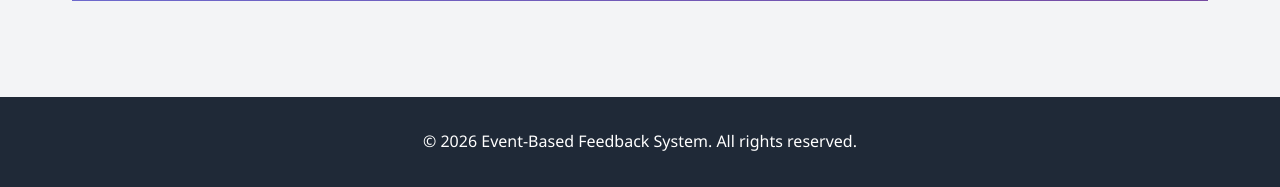
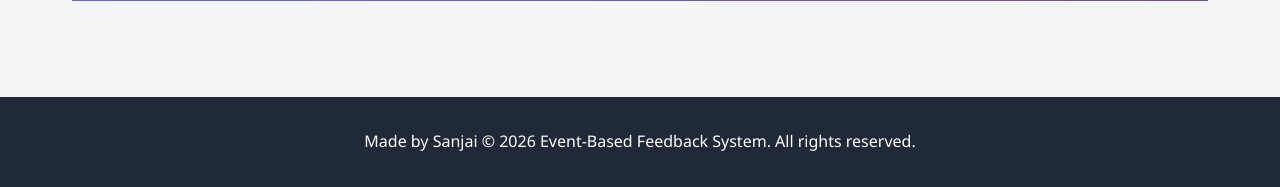
Before and after one commit to sanjai570/feedback_manager, a Django app: page /password-reset/ in a window 1280 px wide. Shown: the part 847-1034 px from the top of the page. Run offline with Django 4.2, Linux system fonts and the light colour scheme; some web fonts are replaced.

Commit message:
Update footer text to 'Made by Sanjai'

```diff
--- a/Downloads/project/templates/base.html
+++ b/Downloads/project/templates/base.html
@@ -83,7 +83,7 @@
     </main>
 
     <footer class="footer">
-        <p>&copy; 2026 Event-Based Feedback System. All rights reserved.</p>
+        <p>Made by Sanjai &copy; 2026 Event-Based Feedback System. All rights reserved.</p>
     </footer>
 
     <!-- Scripts -->
```
